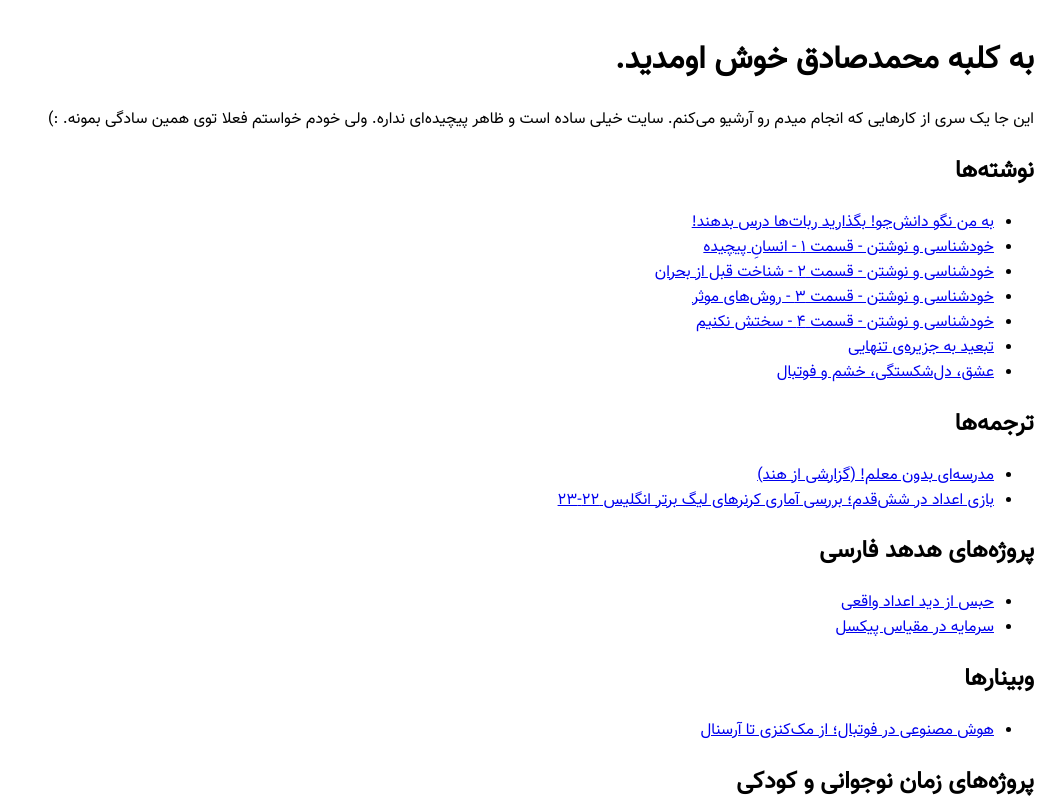
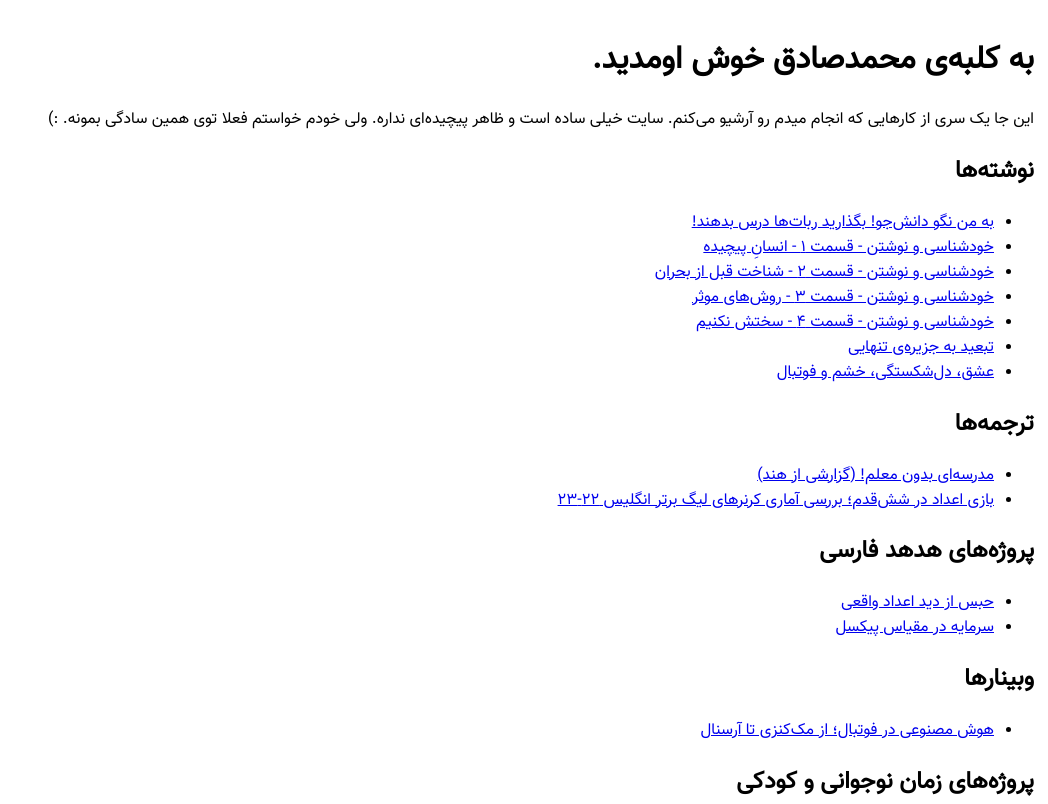
Before and after one commit to SMSadegh19/SMSadegh19.github.io, a plain HTML site: page index.html in a window 1280 px wide. Shown: the top 804 px of the page, without its empty margins (232-1280 px from the left). Drawn offline with Linux system fonts and the light colour scheme.

Commit message:
small change

```diff
--- a/index.html
+++ b/index.html
@@ -27,7 +27,7 @@
 <body>
 
     <header>
-        <h1>به کلبه محمدصادق خوش اومدید.</h1>
+        <h1>به کلبه‌ی محمدصادق خوش اومدید.</h1>
 
         <aside>این جا یک سری از کارهایی که انجام میدم رو آرشیو می‌کنم. سایت خیلی ساده است و ظاهر پیچیده‌ای نداره. ولی خودم خواستم فعلا توی همین سادگی بمونه. :)</aside>
     </header>
```
